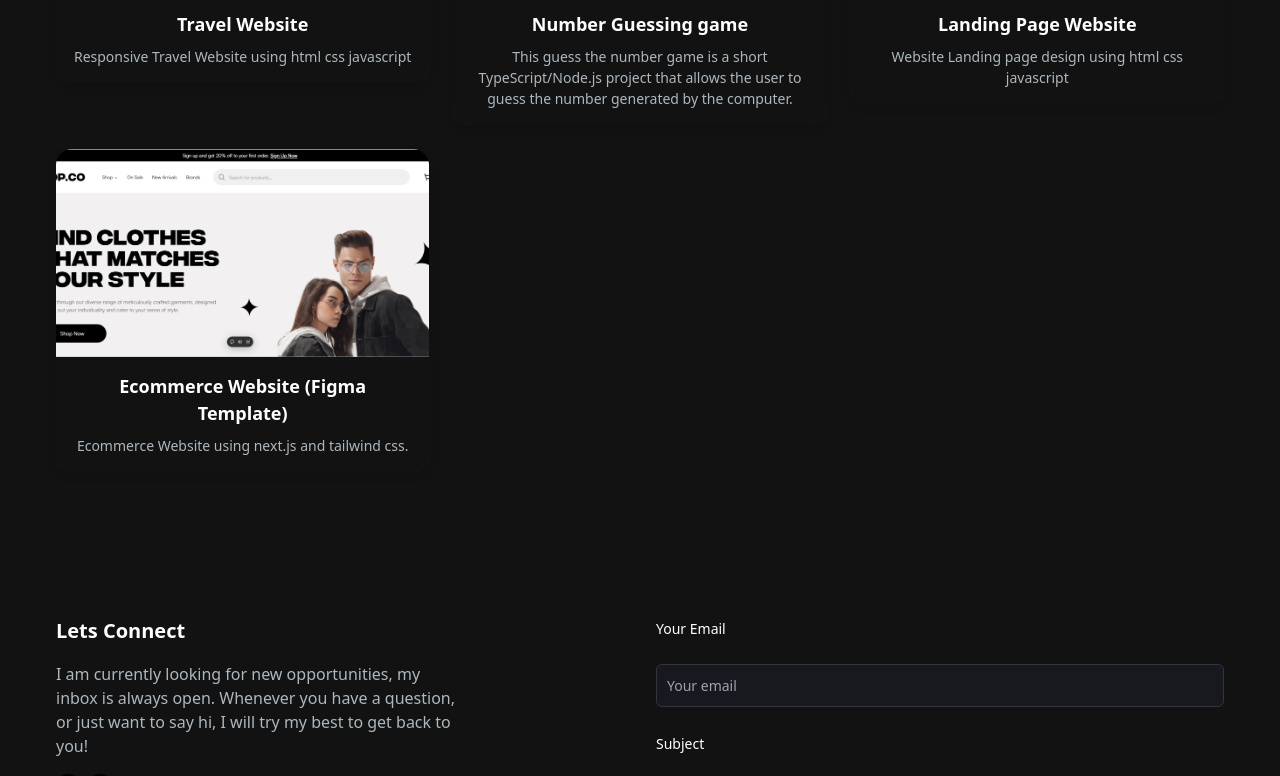
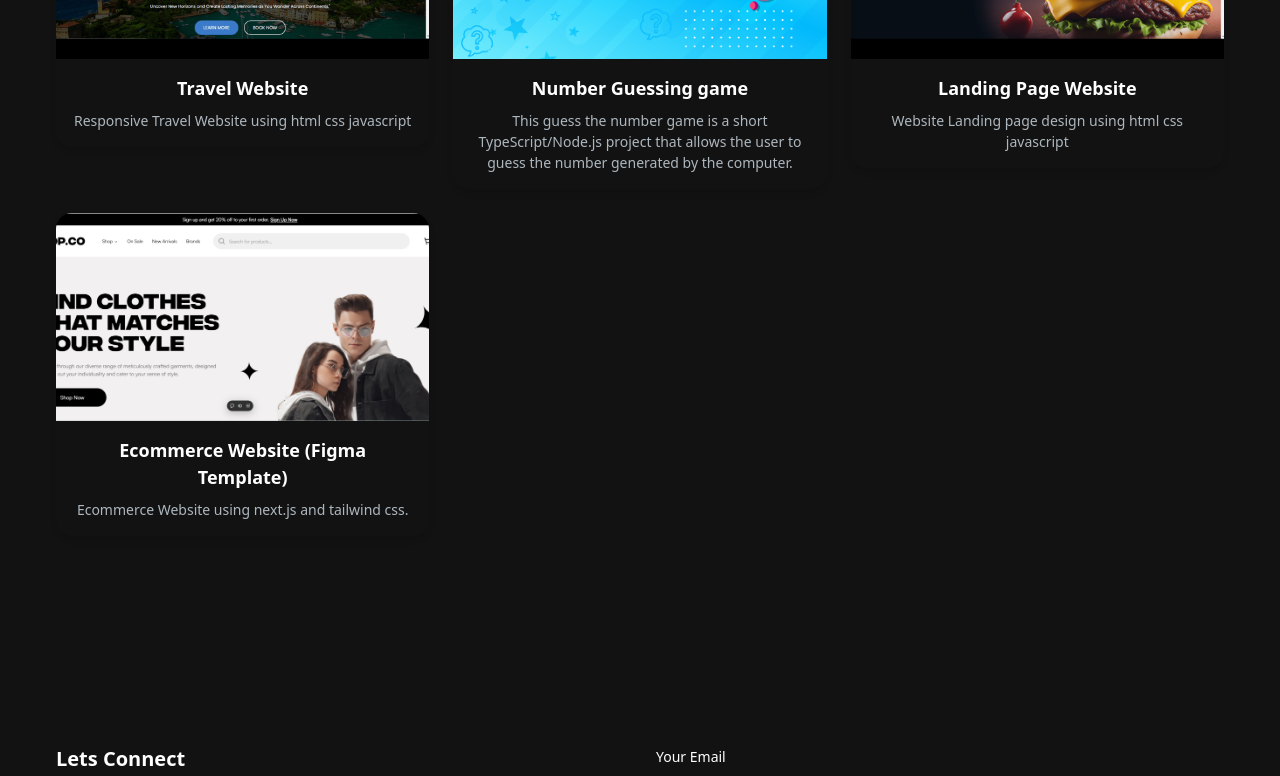
Before and after one commit to Anum-2017/milestone2_customcss_portfolio, a Next.js app: page / in a window 1280 px wide. Shown: the part 3067-3843 px from the top of the page. Built offline with nearby package versions, Linux system fonts and the light colour scheme.

Commit message:
Update globals.css

```diff
--- a/src/app/globals.css
+++ b/src/app/globals.css
@@ -629,30 +629,6 @@
 
 /* projects */
 
-.projects-grid {
-  display: grid;
-  grid-template-columns: repeat(auto-fill, minmax(300px, 1fr));
-  gap: 2rem;
-}
-
-.projects-grid li {
-  list-style-type: none;
-}
-
-.project-card {
-  border-radius: 1rem;
-  overflow: hidden;
-  background-color: #1f2937;
-  box-shadow: 0px 4px 10px rgba(0, 0, 0, 0.1);
-  transition: transform 0.3s ease;
-}
-
-.project-card:hover {
-  transform: translateY(-10px);
-}
- */
-
-
 /* Basic styling for the section */
 .project-section {
   padding-top: 4rem;
```
